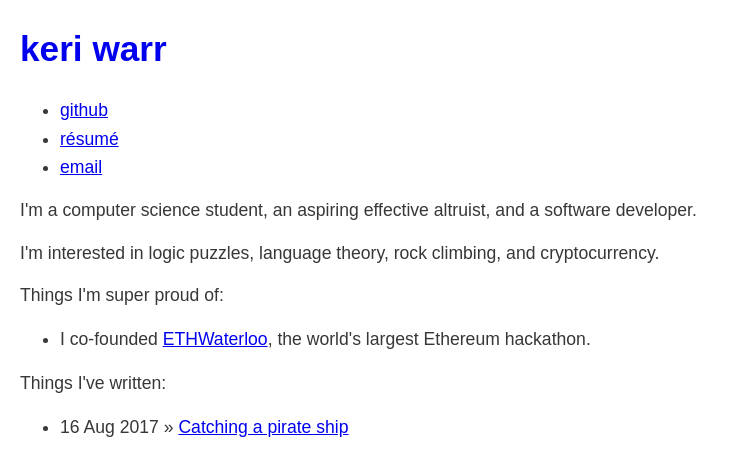
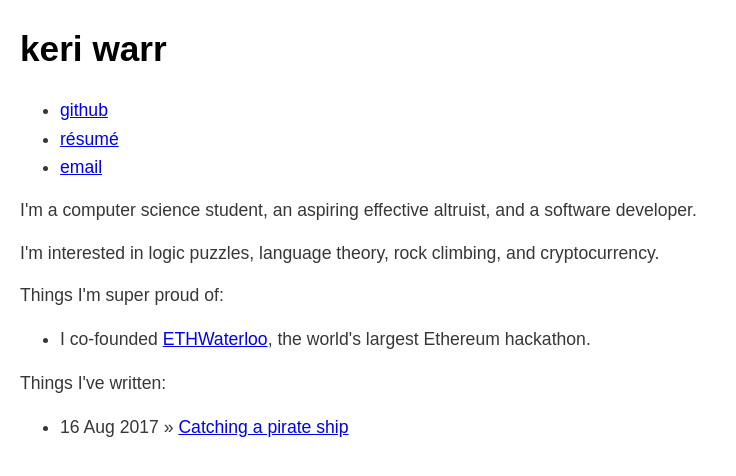
Before and after one commit to keriwarr/keriwarr.github.io, a Jekyll site: the page built from index.html, in a window 1280 px wide. Shown: the top 476 px of the page, without its empty margins (0-736 px from the left). Built offline with Jekyll 4.4.1, drawn with Linux system fonts in a browser that asks for light colours.

Commit message:
Fix styling

```diff
--- a/_layouts/default.html
+++ b/_layouts/default.html
@@ -22,19 +22,16 @@
         h1 {
             font-size: 2em;
             margin: .67em 0;
+        }
+
+        h1 a {
+            text-decoration: none;
             color: black
         }
 
-        h1:hover {
+        h1 a:hover {
+            text-decoration: underline;
             color: darkblue
-        }
-
-        h1 a {
-            text-decoration: none
-        }
-
-        h1 a:hover {
-            text-decoration: underline
         }
 
         html {
```
